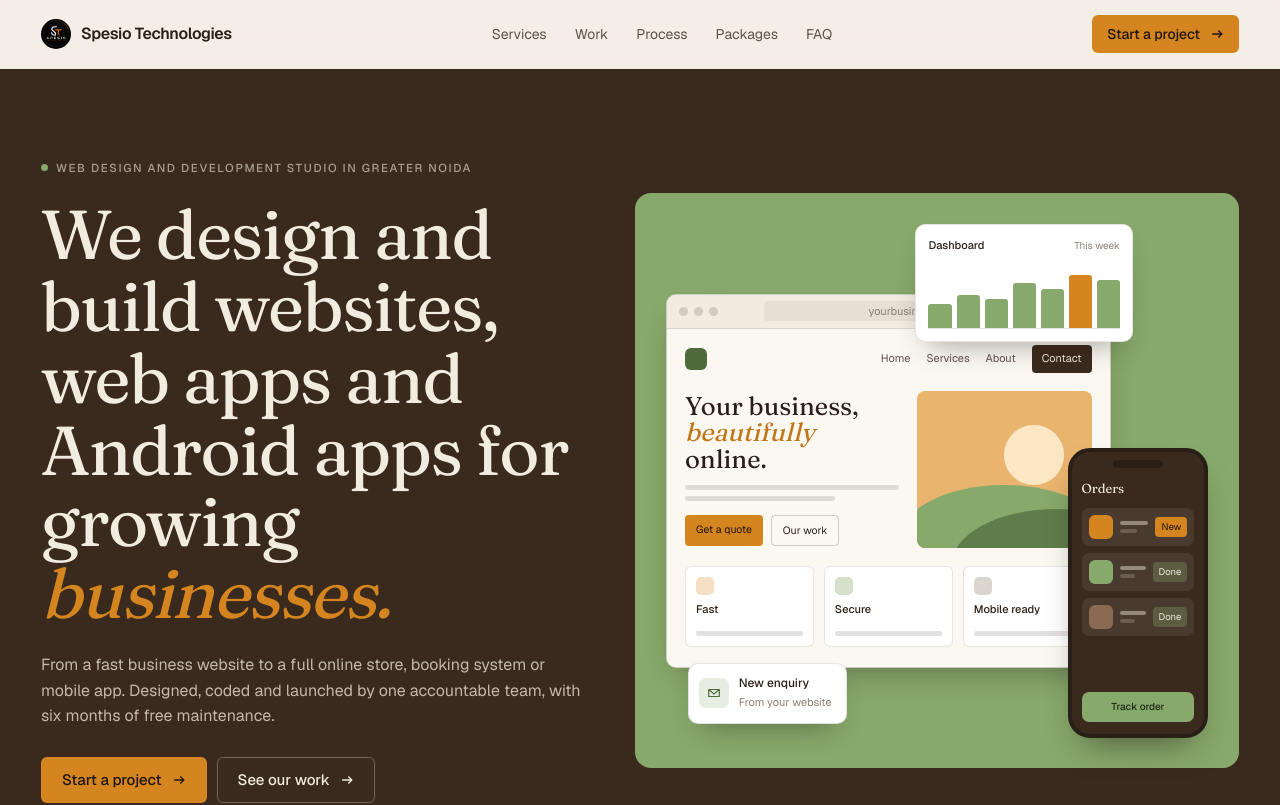
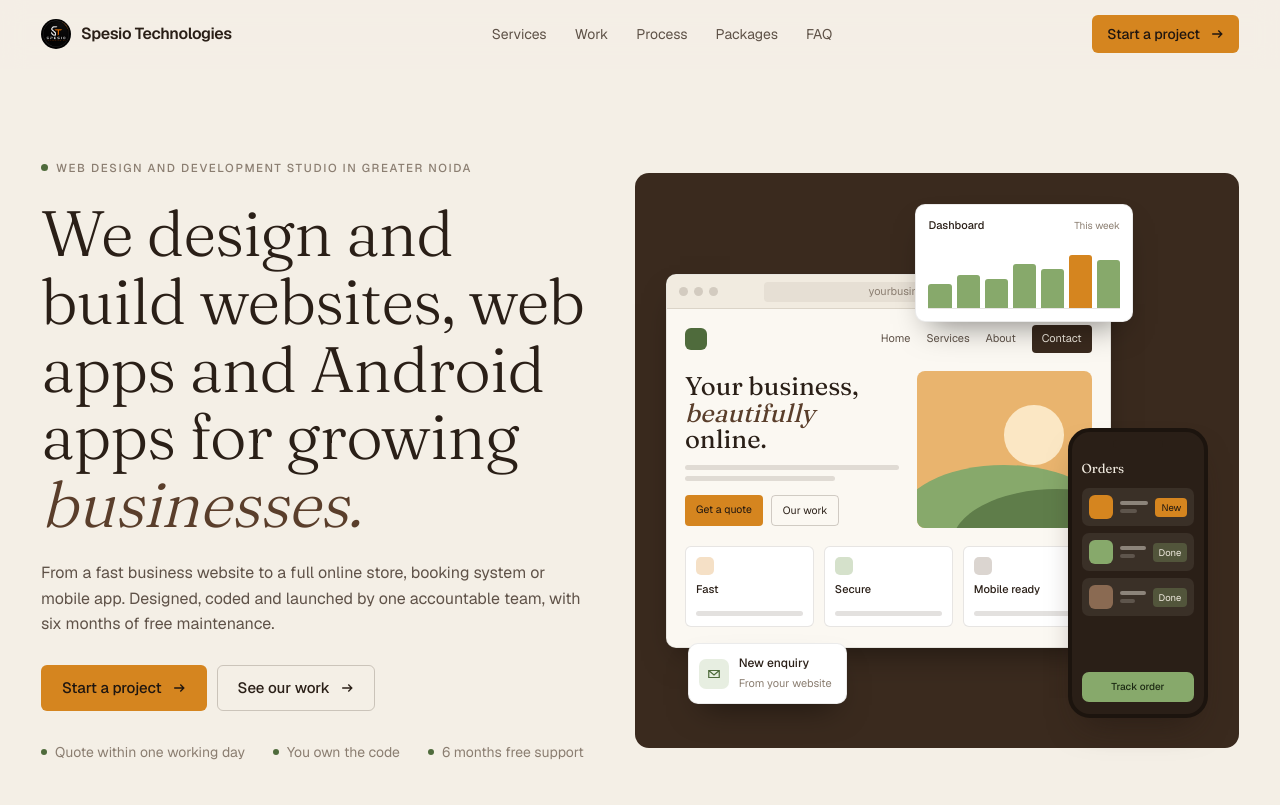
Before and after one commit to SoaibAkhtar321/Spesio-Technologies, a React (Vite) app: page / in a window 1280 px wide. Shown: the top 805 px of the page. Built offline with nearby package versions, Linux system fonts and the light colour scheme.

Commit message:
Cream hero with walnut panel, cleaner serif

```diff
--- a/src/index.css
+++ b/src/index.css
@@ -728,3 +728,34 @@ a.channel:hover b { color: var(--walnut-2); }
   .composite__dash { top: 0; right: auto; left: 46%; }
   .composite__toast { right: auto; left: 4%; bottom: 14px; }
 }
+
+/* ==========================================================================
+   Typography fix: open up the serif (normal spacing, text-optimised size)
+   ========================================================================== */
+.h1 { font-weight: 380; letter-spacing: -0.012em; line-height: 1.06; font-variation-settings: 'opsz' 60; }
+.h2, .statement, .project__name { letter-spacing: -0.006em; font-variation-settings: 'opsz' 48; font-weight: 400; }
+.h3, .card__title { letter-spacing: 0; font-variation-settings: 'opsz' 24; }
+.h1 em, .h2 em, .statement em { font-variation-settings: 'opsz' 60; letter-spacing: -0.005em; }
+
+/* ==========================================================================
+   Hero v5: calm cream page, one solid walnut panel, amber only for action
+   ========================================================================== */
+.hero { background: var(--bg); color: var(--text); }
+.hero .label { color: var(--text-3); }
+.hero .status::before { background: var(--sage-ink); }
+.hero .h1 { color: var(--text); font-size: clamp(40px, 5vw, 68px); max-width: 13em; }
+.hero .h1 em { color: var(--walnut-2); }
+.hero .lead { color: var(--text-2); }
+.hero .btn--outline { color: var(--text); border-color: var(--line-2); }
+.hero .btn--outline:hover { background: var(--surface); border-color: var(--text-3); }
+.hero .proof { border-top-color: var(--line); }
+.hero .proof li { color: var(--text); }
+.hero__visual { background: var(--walnut); border-radius: 14px; }
+.hero__visual .composite { color: var(--text); }
+.hero__visual .phone { background: #2a1f17; border-color: #1c140e; }
+.hero__visual .phone__cta { background: var(--sage); }
+.hero__visual .browser, .hero__visual .dash, .hero__visual .toast { box-shadow: 0 16px 32px -14px rgba(0, 0, 0, 0.5); border-color: rgba(0, 0, 0, 0.08); }
+.hero__visual .gsite__h i { color: var(--walnut-2); }
+.hero__note { display: flex; gap: 28px; flex-wrap: wrap; margin-top: 8px; color: var(--text-3); font-size: 14px; }
+.hero__note span { display: inline-flex; gap: 8px; align-items: center; }
+.hero__note span::before { content: ''; width: 6px; height: 6px; border-radius: 50%; background: var(--sage-ink); }
--- a/src/pages/Home.tsx
+++ b/src/pages/Home.tsx
@@ -24,6 +24,11 @@ function Hero() {
             <Btn href="/#work" variant="outline">
               {HERO.secondaryCta}
             </Btn>
+          </div>
+          <div className="hero__note">
+            <span>Quote within one working day</span>
+            <span>You own the code</span>
+            <span>6 months free support</span>
           </div>
         </div>
         <div className="hero__visual" data-rv="">
```
